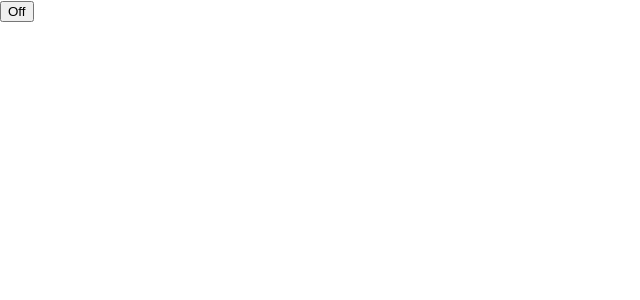
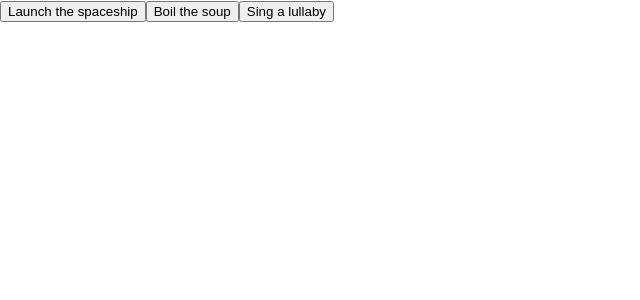
Before and after one commit to Joesepherus/react-learning-new, a React (Create React App) app: page / in a window 1280 px wide. Shown: the top 300 px of the page, without its empty margins (0-640 px from the left). Built offline with nearby package versions, Linux system fonts and the light colour scheme.

Commit message:
Add Challenge3.

```diff
--- a/src/App.js
+++ b/src/App.js
@@ -9,9 +9,10 @@
 import VariableNotUpdating from "./VariableNotUpdating";
 import Challenge1 from "./refs/Challenge1";
 import Challenge2 from "./refs/Challenge2";
+import Challenge3 from "./refs/Challenge3";
 
 function App() {
-  return <Challenge2 />;
+  return <Challenge3 />;
 }
 
 export default App;
--- /dev/null
+++ b/src/refs/Challenge3.js
@@ -0,0 +1,43 @@
+let timeoutID;
+let timeoutIDs = []
+
+function DebouncedButton({ id, onClick, children }) {
+  return (
+    <button onClick={() => {
+      if(timeoutIDs[id]){
+        clearTimeout(timeoutIDs[id]);
+      }
+      timeoutID = setTimeout(() => {
+        onClick();
+      }, 1000);
+      timeoutIDs[id] = timeoutID
+    }}>
+      {children}
+    </button>
+  );
+}
+
+export default function Dashboard() {
+  return (
+    <>
+      <DebouncedButton
+        id={0}
+        onClick={() => alert('Spaceship launched!')}
+      >
+        Launch the spaceship
+      </DebouncedButton>
+      <DebouncedButton
+        id={1}
+        onClick={() => alert('Soup boiled!')}
+      >
+        Boil the soup
+      </DebouncedButton>
+      <DebouncedButton
+        id={2}
+        onClick={() => alert('Lullaby sung!')}
+      >
+        Sing a lullaby
+      </DebouncedButton>
+    </>
+  )
+}
```
